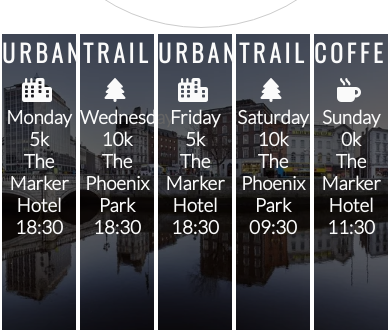
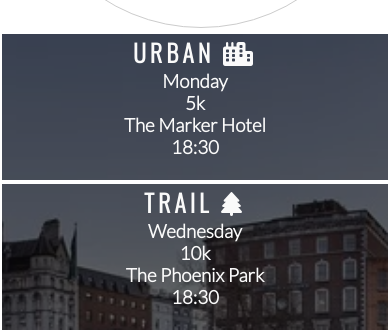
Before and after one commit to JodyMurray/love-running, a plain HTML site: page index.html in a window 390 px wide. Shown: the part 1888-2218 px from the top of the page. Drawn offline with nearby package versions, Linux system fonts and the light colour scheme.

Commit message:
Style the meetup times for tablet and mobile screens

```diff
--- a/assets/css/style.css
+++ b/assets/css/style.css
@@ -227,6 +227,12 @@
     float: left;
     padding: 0;
 }
+#times > div {
+    width: 100%;
+    clear: both;
+    height: 150px;
+    padding: 0;}
+
 hr {
     display: none;
     }
```
